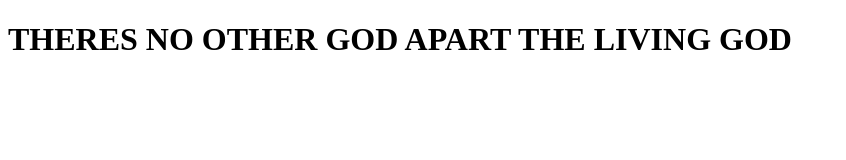
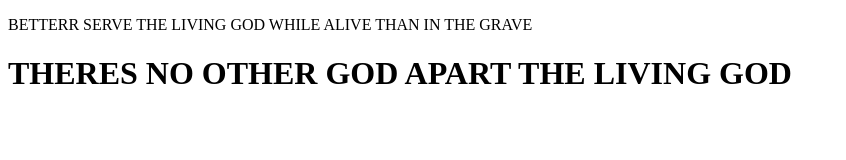
Before and after one commit to princemicheal93/new-repository, a plain HTML site: page index.html in a window 1280 px wide. Shown: the whole page, without its empty margins (0-846 px from the left). Drawn offline with Linux system fonts and the light colour scheme.

Commit message:
modified github

```diff
--- a/index.html
+++ b/index.html
@@ -8,6 +8,9 @@
     <link href="index.css" rel="stylesheet">
 </head>
 <body>
+    <p id="fist"></p>
+
+
     <h1> THERES NO OTHER GOD APART THE LIVING GOD</h1>
     <script src="index.js"></script>
 </body>
--- a/index.js
+++ b/index.js
@@ -0,0 +1,2 @@
+let fist= document.getElementById('fist')
+fist.innerHTML="BETTERR SERVE THE LIVING GOD WHILE ALIVE THAN IN THE GRAVE"
```
